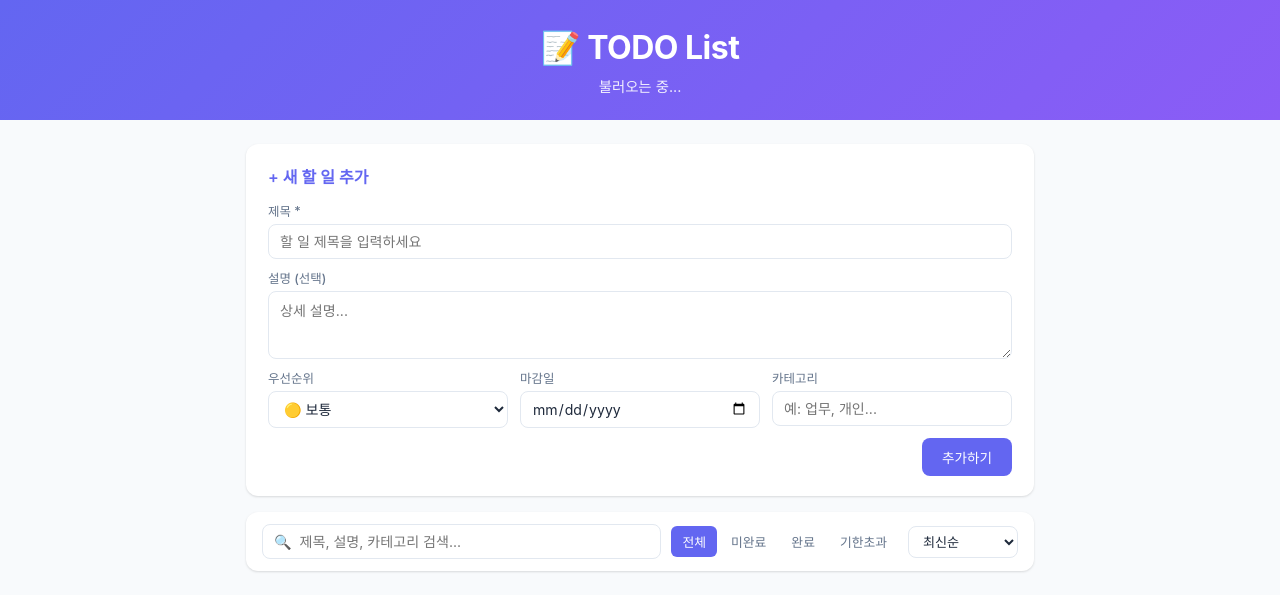
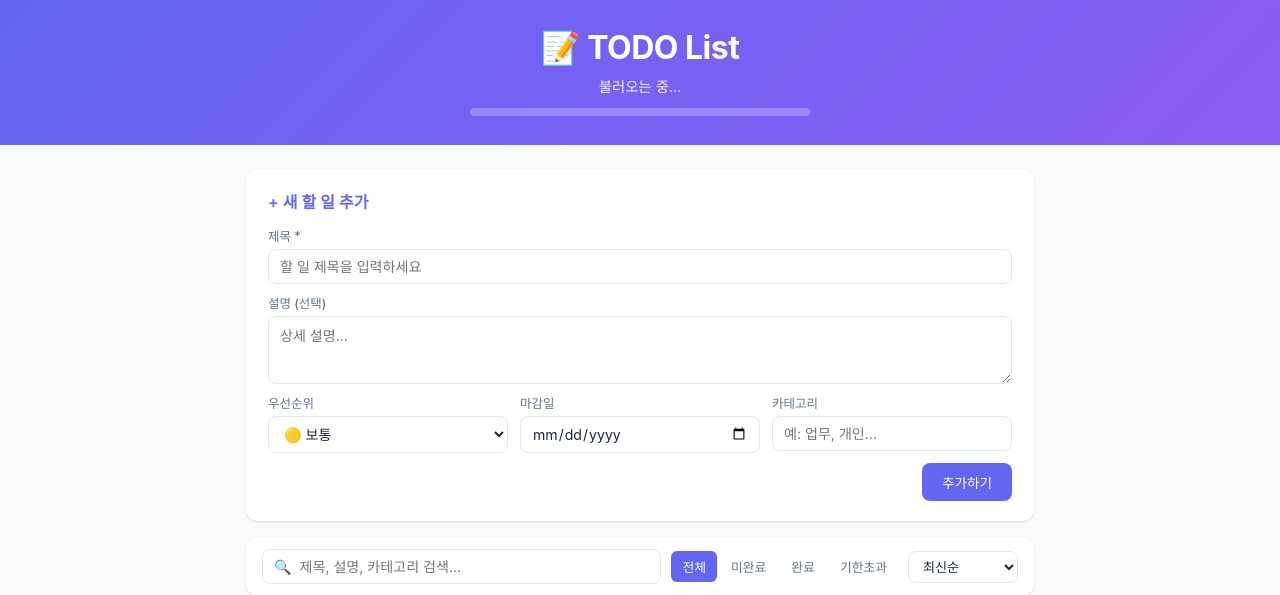
Before and after one commit to hywooga/FastApi-Todos, a FastAPI app: page / in a window 1280 px wide. Shown: the top 595 px of the page. Run offline with FastAPI, Linux system fonts and the light colour scheme; data that the repository does not hold is empty.

Commit message:
Add completion progress bar to header

```diff
--- a/fastapi-app/templates/index.html
+++ b/fastapi-app/templates/index.html
@@ -39,6 +39,26 @@
         }
         .header h1 { font-size: 2rem; font-weight: 700; letter-spacing: -0.5px; }
         .header .stats { margin-top: 8px; opacity: 0.9; font-size: 0.9rem; }
+
+        .progress-wrap {
+            margin: 12px auto 0;
+            max-width: 340px;
+            background: rgba(255,255,255,0.25);
+            border-radius: 999px;
+            height: 8px;
+            overflow: hidden;
+        }
+        .progress-bar {
+            height: 100%;
+            background: white;
+            border-radius: 999px;
+            transition: width 0.4s ease;
+        }
+        .progress-label {
+            margin-top: 5px;
+            font-size: 0.78rem;
+            opacity: 0.85;
+        }
 
         .container { max-width: 820px; margin: 0 auto; padding: 24px 16px 48px; }
 
@@ -204,6 +224,10 @@
 <div class="header">
     <h1>📝 TODO List</h1>
     <div class="stats" id="stats">불러오는 중...</div>
+    <div class="progress-wrap">
+        <div class="progress-bar" id="progress-bar" style="width:0%"></div>
+    </div>
+    <div class="progress-label" id="progress-label"></div>
 </div>
 
 <div class="container">
@@ -336,6 +360,10 @@
     document.getElementById('stats').textContent =
         `전체 ${total}개 · 완료 ${done}개 · 미완료 ${total - done}개` +
         (overdue ? ` · ⚠️ 기한초과 ${overdue}개` : '');
+
+    const pct = total > 0 ? Math.round((done / total) * 100) : 0;
+    document.getElementById('progress-bar').style.width = pct + '%';
+    document.getElementById('progress-label').textContent = total > 0 ? `완료율 ${pct}%` : '';
 }
 
 function renderCard(todo) {
```
